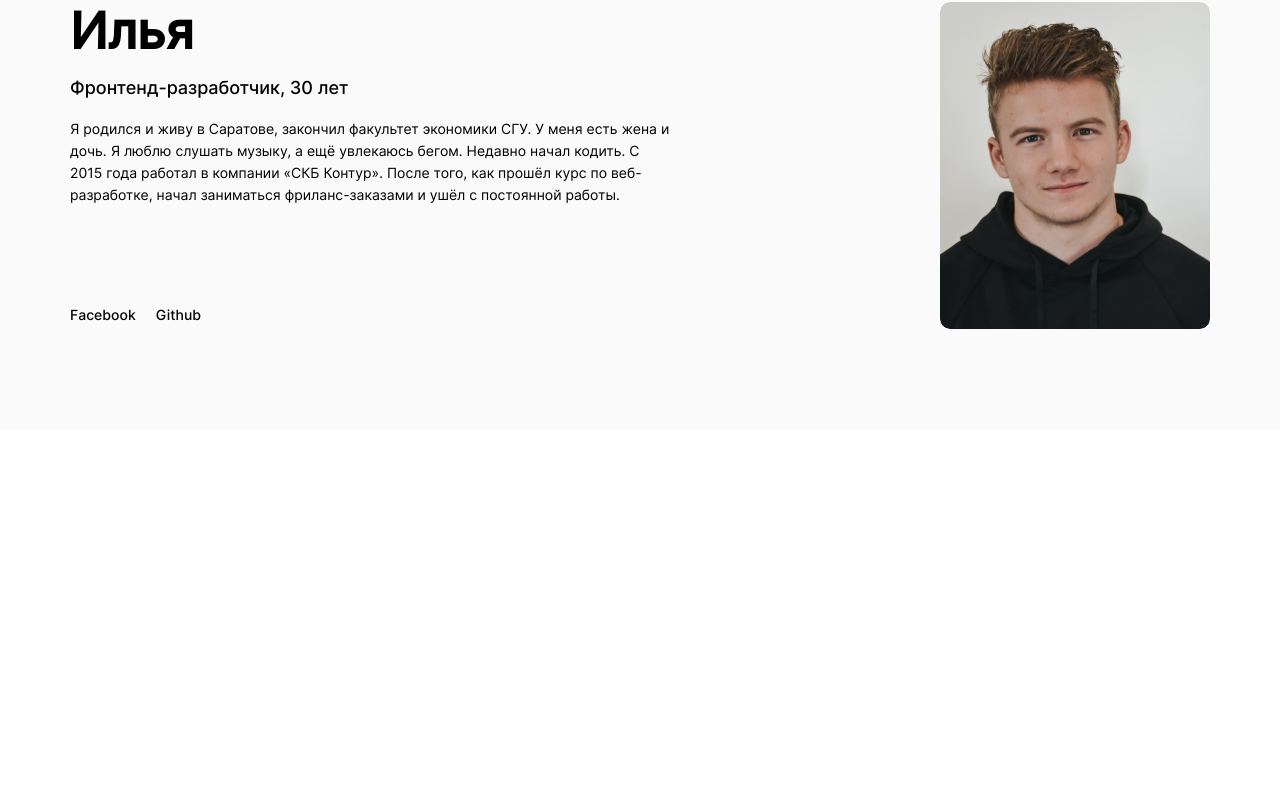
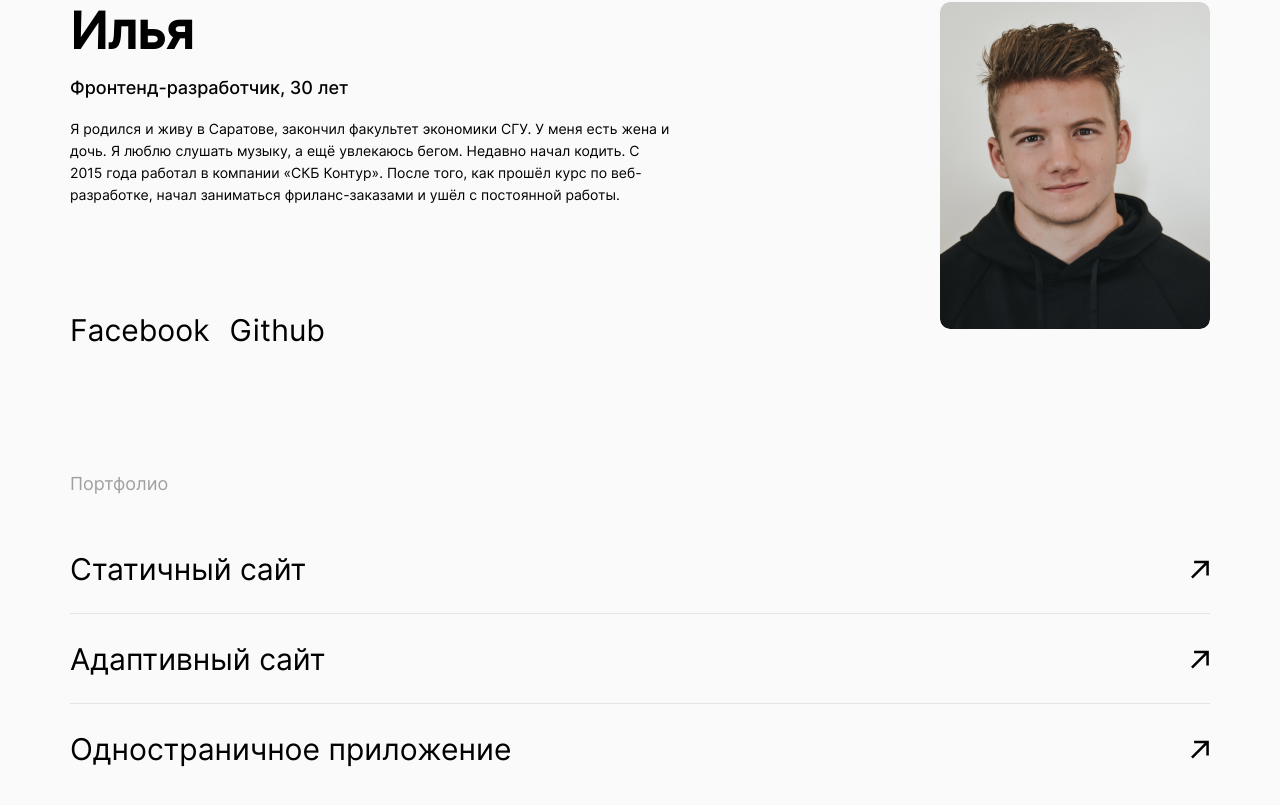
Before and after one commit to ilyaternovykh/movies-explorer-frontend, a React (Create React App) app: page / in a window 1280 px wide. Shown: the part 2102-2907 px from the top of the page. Before the commit the page ends 2531 px from the top, so only its background shows below. Built offline with nearby package versions, Linux system fonts and the light colour scheme.

Commit message:
feat: сверстать компонент Portfolio

```diff
--- a/src/components/AboutMe/AboutMe.css
+++ b/src/components/AboutMe/AboutMe.css
@@ -75,6 +75,10 @@
   line-height: 17px;
 }
 
+.about__link:hover {
+  opacity: 0.7;
+}
+
 @media screen and (min-width: 768px) {
   .about__content {
     flex-direction: row;
--- a/src/components/AboutMe/AboutMe.js
+++ b/src/components/AboutMe/AboutMe.js
@@ -1,5 +1,6 @@
 import SectionTitle from "../SectionTitle/SectionTitle";
 import aboutImage from "../../images/about-image.png"
+import Portfolio from "../Portfolio/Portfolio";
 
 function AboutMe() {
 
@@ -40,6 +41,7 @@ function AboutMe() {
         </div>
         <img className="about__main-illustration" src={aboutImage} alt="Фото студента" />
       </div>
+      <Portfolio />
     </section>
   );
 }
--- /dev/null
+++ b/src/components/Portfolio/Portfolio.css
@@ -0,0 +1,77 @@
+.portfolio__title {
+  margin: 0;
+  padding: 0;
+  font-size: 14px;
+  line-height: 20px;
+  font-weight: 400;
+  color: #A0A0A0;
+}
+
+.portfolio__link-list {
+  margin: 0;
+  padding: 0;
+  list-style-type: none;
+  margin-top: 40px;
+  padding-bottom: 90px;
+  display: flex;
+  flex-direction: column;
+  gap: 20px;
+}
+
+.portfolio__link-cell {
+  margin: 0;
+  padding: 0;
+  border-bottom: 1px solid #E5E5E5;
+}
+
+.portfolio__link-cell:last-of-type {
+  border-bottom: none;
+}
+
+.about__link {
+  margin: 0;
+  padding: 0;
+  padding-bottom: 19px;
+  font-weight: 400;
+  font-size: 18px;
+  line-height: 28px;
+  display: flex;
+  flex-direction: row;
+  align-items: center;
+  justify-content: space-between;
+}
+
+.portfolio__link-illustration {
+  margin: 0;
+  width: 13px;
+}
+
+.portfolio__link-text {
+  margin: 0;
+  padding: 0;
+}
+
+@media screen and (min-width: 768px) {
+  .portfolio__title {
+    font-size: 18px;
+  }
+
+  .portfolio__link-list {
+    margin-top: 50px;
+  }
+
+  .about__link {
+    font-size: 28px;
+    line-height: 50px;
+  }
+
+  .portfolio__link-illustration {
+    width: 20px;
+  }
+}
+
+@media screen and (min-width: 1024px) {
+  .about__link {
+    font-size: 30px;
+  }
+}
--- /dev/null
+++ b/src/components/Portfolio/Portfolio.js
@@ -0,0 +1,48 @@
+import linkImage from "../../images/portfolio-link.svg"
+
+function Portfolio() {
+
+
+  return(
+    <section className="portfolio">
+      <h3 className="portfolio__title">Портфолио</h3>
+      <ul className="portfolio__link-list">
+        <li className="portfolio__link-cell">
+          <a
+            href="https://github.com/ilyaternovykh/how-to-learn"
+            className="about__link"
+            target="_blank"
+            rel="noreferrer"
+          >
+            <p className="portfolio__link-text">Статичный сайт</p>
+            <img className="portfolio__link-illustration" src={linkImage} alt="Стрелка для ссылки" />
+          </a>
+        </li>
+        <li className="portfolio__link-cell">
+          <a
+            href="https://github.com/ilyaternovykh/russian-travel"
+            className="about__link"
+            target="_blank"
+            rel="noreferrer"
+          >
+            <p className="portfolio__link-text">Адаптивный сайт</p>
+            <img className="portfolio__link-illustration" src={linkImage} alt="Стрелка для ссылки" />
+          </a>
+        </li>
+        <li className="portfolio__link-cell">
+          <a
+            href="https://mesto.it.nomoredomains.club/"
+            className="about__link"
+            target="_blank"
+            rel="noreferrer"
+          >
+            <p className="portfolio__link-text">Одностраничное приложение</p>
+            <img className="portfolio__link-illustration" src={linkImage} alt="Стрелка для ссылки" />
+          </a>
+        </li>
+      </ul>
+    </section>
+  );
+}
+
+export default Portfolio;
--- a/src/index.css
+++ b/src/index.css
@@ -9,3 +9,4 @@
 @import url("./components/SectionTitle/SectionTitle.css");
 @import url("./components/Techs/Techs.css");
 @import url("./components/AboutMe/AboutMe.css");
+@import url("./components/Portfolio/Portfolio.css");
```
Also changed, not shown: src/images/portfolio-link.svg (added).
